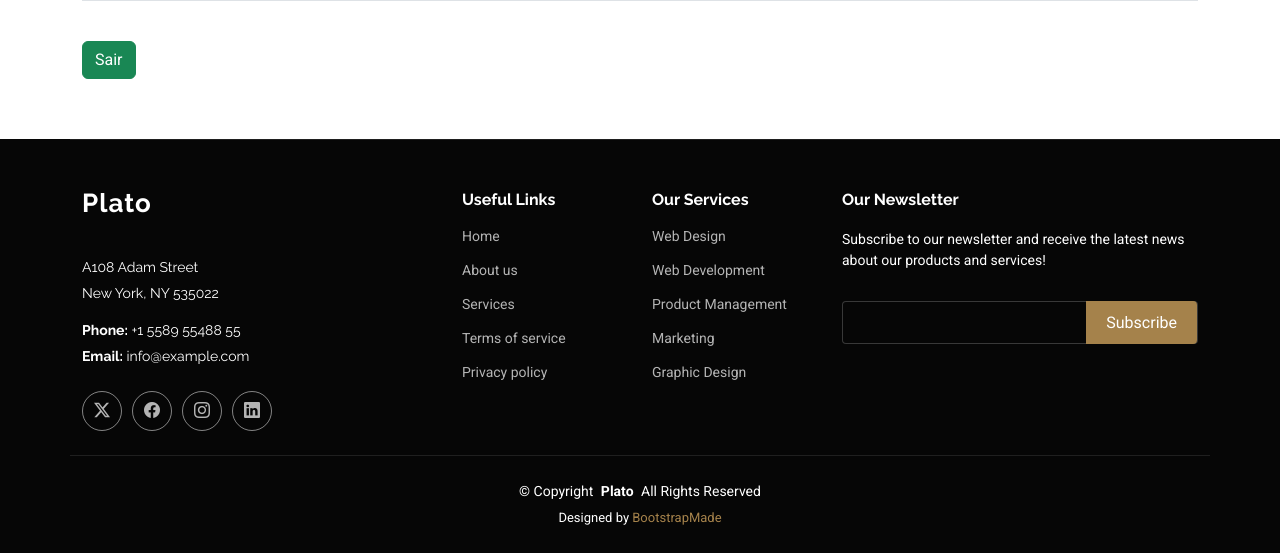
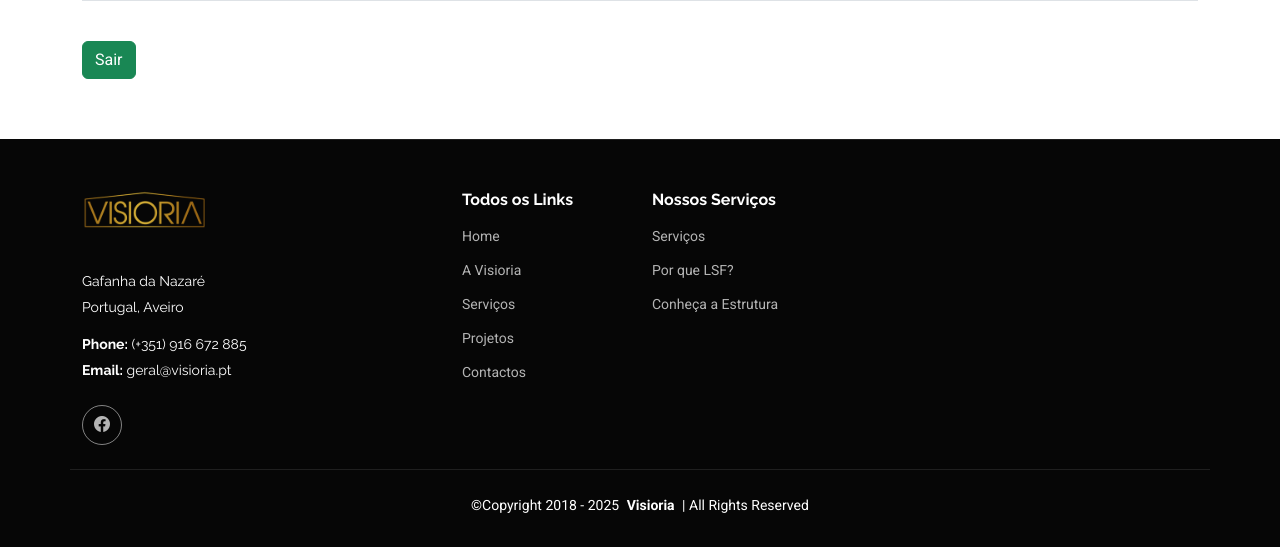
Before and after one commit to Visioria/Visioria, a PHP site: page /painel.php in a window 1280 px wide. Shown: the part 1931-2484 px from the top of the page. Run offline with PHP 8.4, Linux system fonts and the light colour scheme; the visitor is signed in with stand-in values (Sample User, id 1).

Commit message:
Link Social Media + Upset SEO
Atualização do Footer
Implementação .htaccess

Co-Authored-By: maxwellclr <172149446+maxwellclr@users.noreply.github.com>

```diff
--- a/painel.php
+++ b/painel.php
@@ -272,66 +272,57 @@ if($action === "create" && $_SERVER['REQUEST_METHOD']==="POST"){
       <div class="row gy-4">
         <div class="col-lg-4 col-md-6 footer-about">
           <a href="index.html" class="logo d-flex align-items-center">
-            <span class="sitename">Plato</span>
+            <span class="sitename">
+              <img src="assets/img/logo.png" alt=""></span>
           </a>
           <div class="footer-contact pt-3">
-            <p>A108 Adam Street</p>
-            <p>New York, NY 535022</p>
-            <p class="mt-3"><strong>Phone:</strong> <span>+1 5589 55488 55</span></p>
-            <p><strong>Email:</strong> <span>info@example.com</span></p>
+            <p>Gafanha da Nazaré</p>
+            <p>Portugal, Aveiro</p>
+            <p class="mt-3"><strong>Phone:</strong> <span>(+351) 916 672 885</span></p>
+            <p><strong>Email:</strong> <span>geral@visioria.pt</span></p>
           </div>
           <div class="social-links d-flex mt-4">
-            <a href=""><i class="bi bi-twitter-x"></i></a>
-            <a href=""><i class="bi bi-facebook"></i></a>
-            <a href=""><i class="bi bi-instagram"></i></a>
-            <a href=""><i class="bi bi-linkedin"></i></a>
+            <!--<a href=""><i class="bi bi-twitter-x"></i></a>-->
+            <a href="https://www.facebook.com/geralvisioriapt/?locale=pt_BR"><i class="bi bi-facebook"></i></a>
+            <!--<a href=""><i class="bi bi-instagram"></i></a>-->
+            <!--<a href=""><i class="bi bi-linkedin"></i></a>-->
           </div>
         </div>
 
         <div class="col-lg-2 col-md-3 footer-links">
-          <h4>Useful Links</h4>
+          <h4>Todos os Links</h4>
           <ul>
-            <li><a href="#">Home</a></li>
-            <li><a href="#">About us</a></li>
-            <li><a href="#">Services</a></li>
-            <li><a href="#">Terms of service</a></li>
-            <li><a href="#">Privacy policy</a></li>
+            <li><a href="#hero">Home</a></li>
+            <li><a href="#about">A Visioria</a></li>
+            <li><a href="#services">Serviços</a></li>
+            <li><a href="#portfolio">Projetos</a></li>
+            <li><a href="#contact">Contactos</a></li>
           </ul>
         </div>
 
         <div class="col-lg-2 col-md-3 footer-links">
-          <h4>Our Services</h4>
+          <h4>Nossos Serviços</h4>
           <ul>
-            <li><a href="#">Web Design</a></li>
-            <li><a href="#">Web Development</a></li>
-            <li><a href="#">Product Management</a></li>
-            <li><a href="#">Marketing</a></li>
-            <li><a href="#">Graphic Design</a></li>
+            <li><a href="#services">Serviços</a></li>
+            <li><a href="#lsf-section">Por que LSF?</a></li>
+            <li><a href="#lsf-estrutura">Conheça a Estrutura</a></li>
           </ul>
         </div>
 
-        <div class="col-lg-4 col-md-12 footer-newsletter">
-          <h4>Our Newsletter</h4>
-          <p>Subscribe to our newsletter and receive the latest news about our products and services!</p>
-          <form action="forms/newsletter.php" method="post" class="php-email-form">
-            <div class="newsletter-form"><input type="email" name="email"><input type="submit" value="Subscribe"></div>
-            <div class="loading">Loading</div>
-            <div class="error-message"></div>
-            <div class="sent-message">Your subscription request has been sent. Thank you!</div>
-          </form>
-        </div>
+
 
       </div>
     </div>
 
+
+
+
+
     <div class="container copyright text-center mt-4">
-      <p>© <span>Copyright</span> <strong class="px-1 sitename">Plato</strong> <span>All Rights Reserved</span></p>
+      <p>&copy;<span>Copyright 2018 -
+          <script>document.write(new Date().getFullYear());</script>
+        </span> <strong class="px-1 sitename">Visioria</strong> <span>| All Rights Reserved</span></p>
       <div class="credits">
-        <!-- All the links in the footer should remain intact. -->
-        <!-- You can delete the links only if you've purchased the pro version. -->
-        <!-- Licensing information: https://bootstrapmade.com/license/ -->
-        <!-- Purchase the pro version with working PHP/AJAX contact form: [buy-url] -->
-        Designed by <a href="https://bootstrapmade.com/">BootstrapMade</a>
       </div>
     </div>
 
```
Also changed, not shown: index.html (+16 -6 lines), portfolio-details.html (+9 -7 lines), .htaccess (added).
